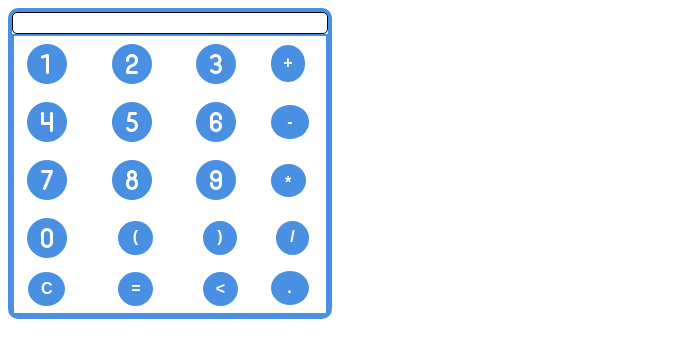
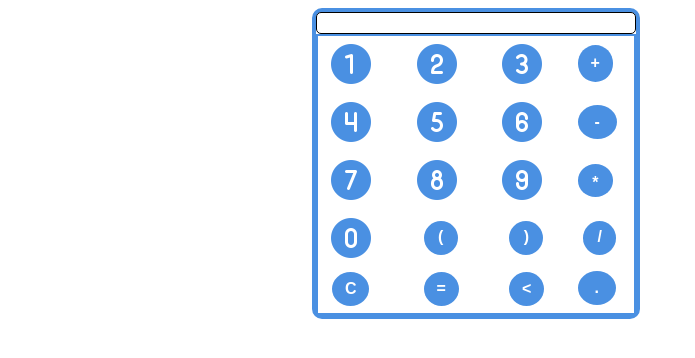
Before and after one commit to Fabdev31/projet_calculatrice, a website: page index.html in a window 1280 px wide. Shown: the whole page, without its empty margins (0-695 px from the left). Drawn offline with nearby package versions, Linux system fonts and the light colour scheme.

Commit message:
positionnement calculatrice sur l'écran récepteur

```diff
--- a/style.css
+++ b/style.css
@@ -4,6 +4,8 @@ body {
 }
 
 .cadre-calculatrice {
+    position: absolute;
+    right: 50%;
     border-radius: 10px;
     border: rgb(74, 144, 226) solid 4px;
     width: 25%;
```
